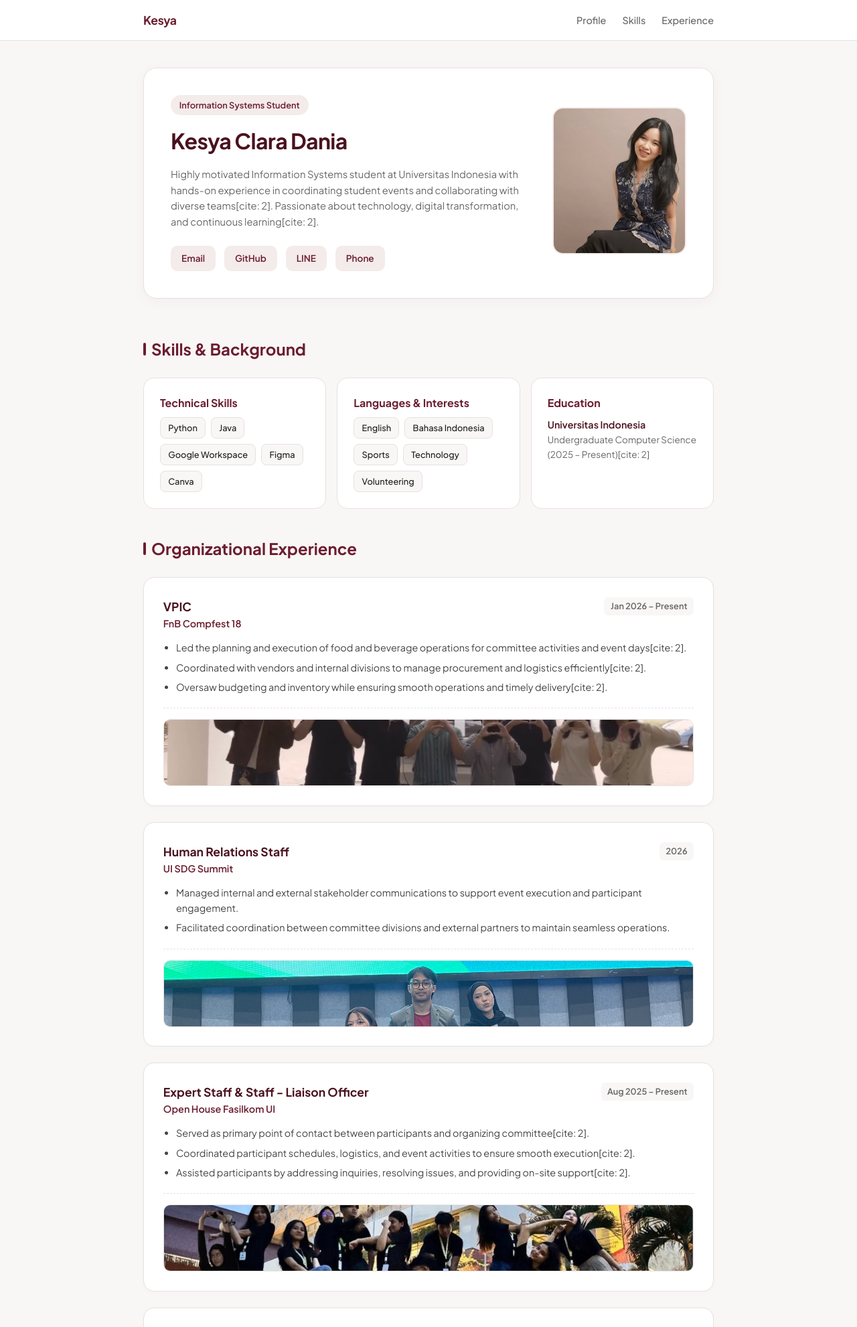
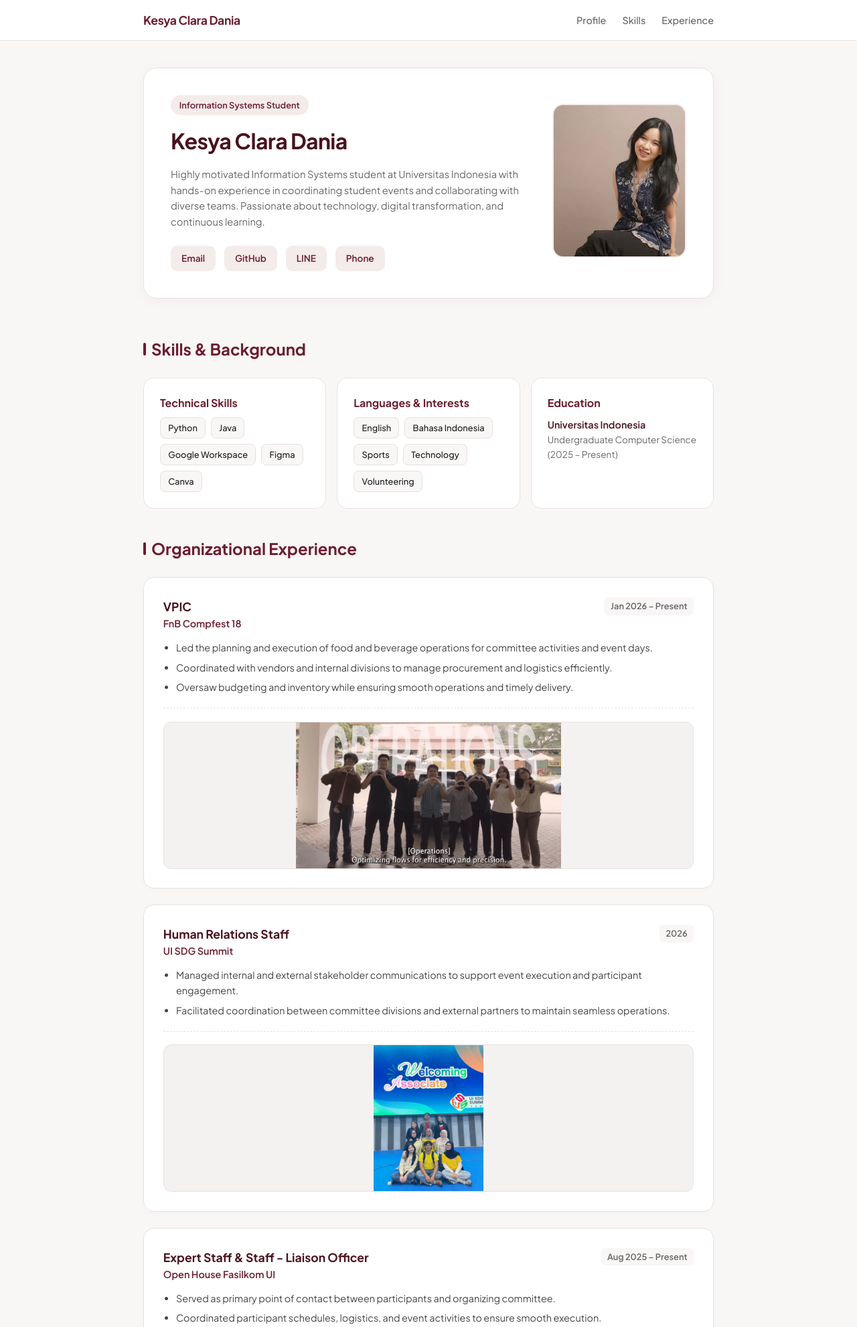
Before and after one commit to kesyaaclaraa/myportofolio, a Django app: page / in a window 1280 px wide. Shown: the top 1982 px of the page at 67% size. Run offline with Django 5.2, Linux system fonts and the light colour scheme.

Commit message:
Add animations and make experience photos display fully without cropping

```diff
--- a/static/css/style.css
+++ b/static/css/style.css
@@ -17,6 +17,11 @@
     --text-muted: #666666;
     --border-subtle: #E8E1E1;
     --font-main: 'Plus Jakarta Sans', sans-serif;
+    --transition-smooth: all 0.3s cubic-bezier(0.25, 0.8, 0.25, 1);
+}
+
+html {
+    scroll-behavior: smooth;
 }
 
 body {
@@ -33,13 +38,31 @@ body {
     padding: 0 1.5rem;
 }
 
-/* Header / Navbar Modern */
+/* Animasi Fade In Up */
+@keyframes fadeInUp {
+    from {
+        opacity: 0;
+        transform: translateY(20px);
+    }
+    to {
+        opacity: 1;
+        transform: translateY(0);
+    }
+}
+
+.fade-in {
+    animation: fadeInUp 0.6s ease-out forwards;
+}
+
+/* Header / Navbar */
 .site-header {
-    background-color: var(--card-bg);
+    background-color: rgba(255, 255, 255, 0.95);
+    backdrop-filter: blur(10px);
     border-bottom: 1px solid var(--border-subtle);
     position: sticky;
     top: 0;
     z-index: 100;
+    transition: var(--transition-smooth);
 }
 
 .site-header .container {
@@ -138,10 +167,15 @@ body {
 
 .hero-photo-frame img {
     width: 100%;
-    height: 220px;
+    height: 230px;
     object-fit: cover;
     border-radius: 16px;
     border: 2px solid var(--maroon-light);
+    transition: var(--transition-smooth);
+}
+
+.hero-photo-frame img:hover {
+    transform: scale(1.02);
 }
 
 /* Social Buttons */
@@ -259,26 +313,39 @@ body {
     margin-bottom: 0.4rem;
 }
 
+/* Galeri Foto Experience (Tidak Terpotong) */
 .exp-gallery {
     display: grid;
-    grid-template-columns: repeat(auto-fit, minmax(130px, 1fr));
-    gap: 0.8rem;
+    grid-template-columns: repeat(auto-fit, minmax(180px, 1fr));
+    gap: 1rem;
     margin-top: 1rem;
-    padding-top: 1rem;
+    padding-top: 1.2rem;
     border-top: 1px dashed var(--border-subtle);
 }
 
-.exp-gallery img {
+.img-container {
     width: 100%;
-    height: 100px;
-    object-fit: cover;
-    border-radius: 10px;
+    height: 220px;
+    background-color: #F4F1F1;
+    border-radius: 12px;
+    overflow: hidden;
+    display: flex;
+    align-items: center;
+    justify-content: center;
     border: 1px solid var(--border-subtle);
-    transition: transform 0.2s;
 }
 
-.exp-gallery img:hover {
-    transform: scale(1.03);
+.exp-gallery img {
+    max-width: 100%;
+    max-height: 100%;
+    width: auto;
+    height: auto;
+    object-fit: contain; /* Memastikan seluruh isi foto terlihat utuh */
+    transition: var(--transition-smooth);
+}
+
+.exp-gallery .img-container:hover img {
+    transform: scale(1.05);
 }
 
 /* Footer */
--- a/templates/index.html
+++ b/templates/index.html
@@ -10,7 +10,7 @@
 <body>
     <header class="site-header">
         <div class="container">
-            <a href="#profile" class="brand">Kesya</a>
+            <a href="#profile" class="brand">Kesya Clara Dania</a>
             <nav>
                 <a href="#profile">Profile</a>
                 <a href="#skills">Skills</a>
@@ -20,14 +20,14 @@
     </header>
 
     <main class="container">
-        <!-- Hero / Profile Section -->
-        <section class="hero" id="profile">
+        <!-- Hero Section -->
+        <section class="hero fade-in" id="profile">
             <div class="hero-card">
                 <div class="hero-identity">
                     <span class="kicker">Information Systems Student</span>
                     <h1>Kesya Clara Dania</h1>
                     <p class="bio">
-                        Highly motivated Information Systems student at Universitas Indonesia with hands-on experience in coordinating student events and collaborating with diverse teams[cite: 2]. Passionate about technology, digital transformation, and continuous learning[cite: 2].
+                        Highly motivated Information Systems student at Universitas Indonesia with hands-on experience in coordinating student events and collaborating with diverse teams. Passionate about technology, digital transformation, and continuous learning.
                     </p>
                     <div class="social-links">
                         <a href="mailto:kesyaclara02@gmail.com" class="social-link">Email</a>
@@ -44,7 +44,7 @@
         </section>
 
         <!-- Skills Section -->
-        <section id="skills" style="margin-top: 2rem;">
+        <section id="skills" class="fade-in" style="margin-top: 2rem;">
             <h2 class="section-title">Skills & Background</h2>
             <div class="skills-grid">
                 <div class="skill-card">
@@ -70,17 +70,17 @@
                 <div class="skill-card">
                     <h3>Education</h3>
                     <p style="font-size: 0.9rem; font-weight: 600; color: var(--primary-dark);">Universitas Indonesia</p>
-                    <p style="font-size: 0.85rem; color: var(--text-muted);">Undergraduate Computer Science (2025 – Present)[cite: 2]</p>
+                    <p style="font-size: 0.85rem; color: var(--text-muted);">Undergraduate Computer Science (2025 – Present)</p>
                 </div>
             </div>
         </section>
 
-        <!-- Experience Section with Image Galleries -->
-        <section id="experience" style="margin-top: 2rem;">
+        <!-- Experience Section -->
+        <section id="experience" class="fade-in" style="margin-top: 2rem;">
             <h2 class="section-title">Organizational Experience</h2>
             <div class="experience-list">
 
-                <!-- Exp 1: Compfest 18 -->
+                <!-- Compfest 18 -->
                 <div class="exp-card">
                     <div class="exp-header">
                         <div>
@@ -90,16 +90,18 @@
                         <span class="exp-date">Jan 2026 – Present</span>
                     </div>
                     <ul class="exp-bullets">
-                        <li>Led the planning and execution of food and beverage operations for committee activities and event days[cite: 2].</li>
-                        <li>Coordinated with vendors and internal divisions to manage procurement and logistics efficiently[cite: 2].</li>
-                        <li>Oversaw budgeting and inventory while ensuring smooth operations and timely delivery[cite: 2].</li>
+                        <li>Led the planning and execution of food and beverage operations for committee activities and event days.</li>
+                        <li>Coordinated with vendors and internal divisions to manage procurement and logistics efficiently.</li>
+                        <li>Oversaw budgeting and inventory while ensuring smooth operations and timely delivery.</li>
                     </ul>
                     <div class="exp-gallery">
-                        <img src="{% static 'img/experience/compfest.jpg' %}" alt="FnB Compfest 18 Activity">
+                        <div class="img-container">
+                            <img src="{% static 'img/experience/compfest.jpg' %}" alt="FnB Compfest 18 Activity">
+                        </div>
                     </div>
                 </div>
 
-                <!-- Exp 2: UI SDG Summit -->
+                <!-- UI SDG Summit -->
                 <div class="exp-card">
                     <div class="exp-header">
                         <div>
@@ -113,11 +115,13 @@
                         <li>Facilitated coordination between committee divisions and external partners to maintain seamless operations.</li>
                     </ul>
                     <div class="exp-gallery">
-                        <img src="{% static 'img/experience/sdgsummit.jpg' %}" alt="UI SDG Summit Activity">
+                        <div class="img-container">
+                            <img src="{% static 'img/experience/sdgsummit.jpg' %}" alt="UI SDG Summit Activity">
+                        </div>
                     </div>
                 </div>
 
-                <!-- Exp 3: Open House Fasilkom UI -->
+                <!-- Open House Fasilkom UI -->
                 <div class="exp-card">
                     <div class="exp-header">
                         <div>
@@ -127,16 +131,18 @@
                         <span class="exp-date">Aug 2025 – Present</span>
                     </div>
                     <ul class="exp-bullets">
-                        <li>Served as primary point of contact between participants and organizing committee[cite: 2].</li>
-                        <li>Coordinated participant schedules, logistics, and event activities to ensure smooth execution[cite: 2].</li>
-                        <li>Assisted participants by addressing inquiries, resolving issues, and providing on-site support[cite: 2].</li>
+                        <li>Served as primary point of contact between participants and organizing committee.</li>
+                        <li>Coordinated participant schedules, logistics, and event activities to ensure smooth execution.</li>
+                        <li>Assisted participants by addressing inquiries, resolving issues, and providing on-site support.</li>
                     </ul>
                     <div class="exp-gallery">
-                        <img src="{% static 'img/experience/openhouse.jpg' %}" alt="Open House Fasilkom UI Activity">
+                        <div class="img-container">
+                            <img src="{% static 'img/experience/openhouse.jpg' %}" alt="Open House Fasilkom UI Activity">
+                        </div>
                     </div>
                 </div>
 
-                <!-- Exp 4: Gelar Karya UI -->
+                <!-- Gelar Karya UI -->
                 <div class="exp-card">
                     <div class="exp-header">
                         <div>
@@ -146,15 +152,17 @@
                         <span class="exp-date">Sep 2025 – Nov 2025</span>
                     </div>
                     <ul class="exp-bullets">
-                        <li>Collaborated with cross-functional teams to manage event logistics, schedules, and participant coordination[cite: 2].</li>
-                        <li>Monitored event progress and resolved operational issues to support successful event delivery[cite: 2].</li>
+                        <li>Collaborated with cross-functional teams to manage event logistics, schedules, and participant coordination.</li>
+                        <li>Monitored event progress and resolved operational issues to support successful event delivery.</li>
                     </ul>
                     <div class="exp-gallery">
-                        <img src="{% static 'img/experience/gelarkarya.jpg' %}" alt="Gelar Karya UI Activity">
+                        <div class="img-container">
+                            <img src="{% static 'img/experience/gelarkarya.jpg' %}" alt="Gelar Karya UI Activity">
+                        </div>
                     </div>
                 </div>
 
-                <!-- Exp 5: SDGs Forum FPU -->
+                <!-- SDGs Forum FPU -->
                 <div class="exp-card">
                     <div class="exp-header">
                         <div>
@@ -164,10 +172,12 @@
                         <span class="exp-date">March 2025</span>
                     </div>
                     <ul class="exp-bullets">
-                        <li>Took part in discussions and workshops on Sustainable Development Goals, gaining insights into global issues and collaborative solutions[cite: 2].</li>
+                        <li>Took part in discussions and workshops on Sustainable Development Goals, gaining insights into global issues and collaborative solutions.</li>
                     </ul>
                     <div class="exp-gallery">
-                        <img src="{% static 'img/experience/sdgs.jpg' %}" alt="SDGs Forum FPU Activity">
+                        <div class="img-container">
+                            <img src="{% static 'img/experience/sdgs.jpg' %}" alt="SDGs Forum FPU Activity">
+                        </div>
                     </div>
                 </div>
 
@@ -177,7 +187,7 @@
 
     <footer class="site-footer">
         <div class="container">
-            <p>&copy; 2026 Kesya Clara Dania. Faculty of Computer Science, Universitas Indonesia[cite: 2].</p>
+            <p>&copy; 2026 Kesya Clara Dania. Faculty of Computer Science, Universitas Indonesia.</p>
         </div>
     </footer>
 </body>
```
Also changed, not shown: other parts of static/css/style.css (+29 -3 lines).
